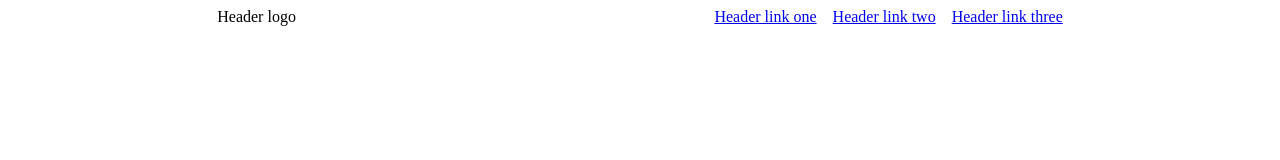
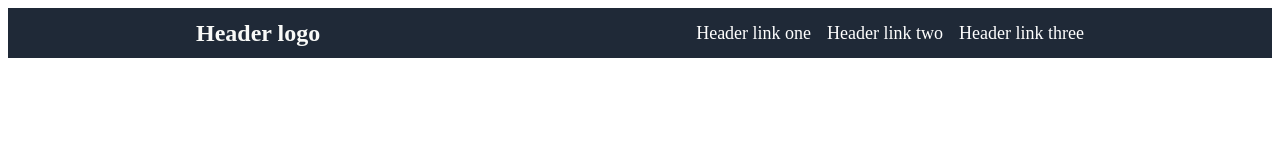
Before and after one commit to Syd00/odin-landing-page, a plain HTML site: page index.html in a window 1280 px wide. Drawn offline with Linux system fonts and the light colour scheme.

Commit message:
style: added navbar style

```diff
--- a/index.html
+++ b/index.html
@@ -9,9 +9,9 @@
 <body>
     <nav>
         <div class="logo">
-            Header logo
+            <b>Header logo</b>
         </div>
-        <div class="navbar">
+        <div class="links">
             <ul>
                 <li><a href="#">Header link one</a></li>
                 <li><a href="#">Header link two</a></li>
--- a/style.css
+++ b/style.css
@@ -1,6 +1,20 @@
 nav {
     display: flex;
     justify-content: space-around;
+    align-items: center;
+    background-color: #1F2937;
+    height: 50px;
+}
+
+.logo {
+    color: #F9FAF8;
+    font-size: 24px;
+
+}
+
+.links {
+    color: #E5E7EB;
+    font-size: 18px;
 }
 
 ul {
@@ -10,3 +24,8 @@ ul {
     list-style: none;
     gap: 16px;
 }
+
+a {
+    text-decoration: none;
+    color: white;
+}
```
